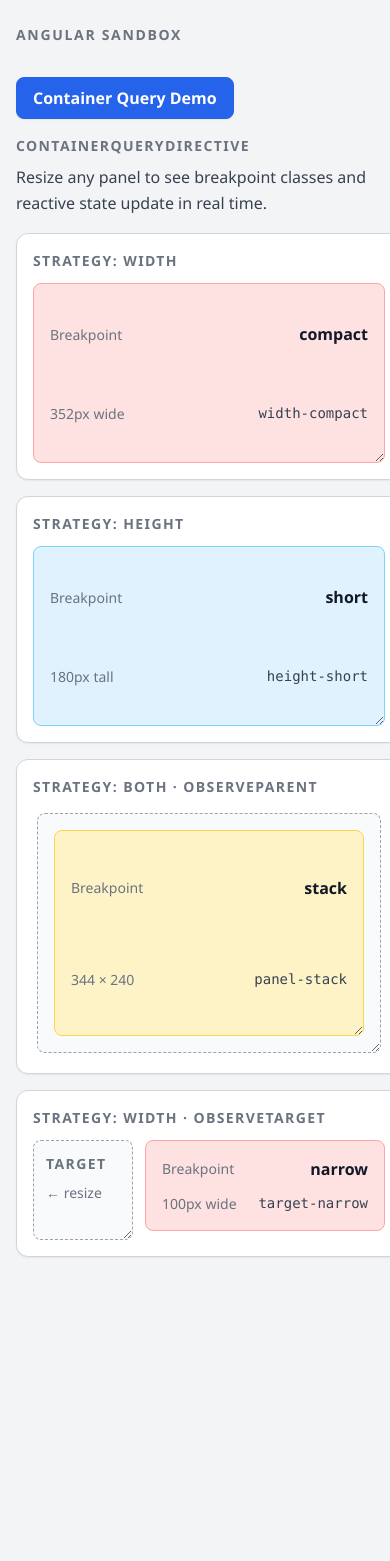
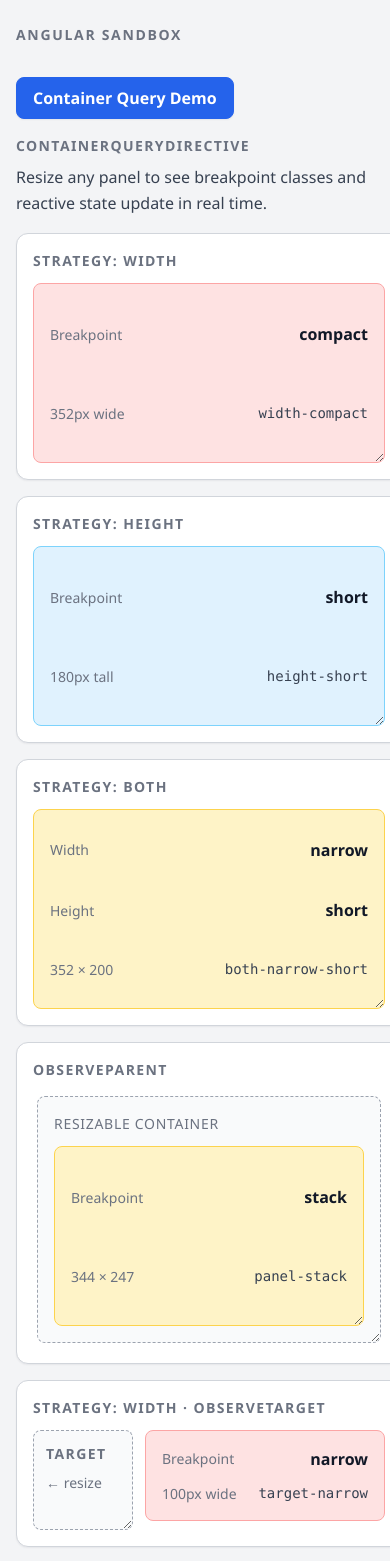
Before and after one commit to tdijkmans/angular-playground, an Angular app in the folder angular-sandbox/: page /container-query in a window 390 px wide. Shown: the top 1561 px of the page. Before the commit the page ends 1289 px from the top, so only its background shows below. Built offline with nearby package versions, Linux system fonts and the light colour scheme.

Commit message:
feat: enhance ContainerQueryDirective with new breakpoint strategies and demo updates

```diff
--- a/angular-sandbox/src/app/directives/container-query.directive.ts
+++ b/angular-sandbox/src/app/directives/container-query.directive.ts
@@ -15,10 +15,8 @@ export type CqStrategy = 'width' | 'height' | 'both';
 
 export interface CqBreakpoint {
   name: string;
-  minWidth?: number;
-  maxWidth?: number;
-  minHeight?: number;
-  maxHeight?: number;
+  width?: number;
+  height?: number;
 }
 
 export interface CqState {
@@ -35,7 +33,6 @@ export interface CqState {
 })
 export class ContainerQueryDirective implements AfterViewInit {
   readonly breakpoints = input.required<CqBreakpoint[]>({ alias: 'appCq' });
-  readonly defaultBreakpoint = input<string | null>(null);
   readonly observeParent = input(false);
   readonly observeTarget = input<HTMLElement | string | null>(null);
   readonly strategy = input<CqStrategy>('width');
@@ -112,10 +109,9 @@ export class ContainerQueryDirective implements AfterViewInit {
     const width = Math.round(rect.width);
     const height = Math.round(rect.height);
 
-    const match =
-      this.breakpoints().find((bp) => this.matches(bp, width, height)) ??
-      this.breakpoints().find((bp) => bp.name === this.defaultBreakpoint()) ??
-      null;
+   const match = [...this.breakpoints()]
+  .reverse()
+  .find(bp => this.matches(bp, width, height)) ?? null;
 
     const className = match ? `${this.classPrefix()}-${match.name}` : null;
 
@@ -132,22 +128,14 @@ export class ContainerQueryDirective implements AfterViewInit {
     this.subject.next(state);
   }
 
-  private matches(bp: CqBreakpoint, width: number, height: number) {
-    const widthOk =
-      (bp.minWidth === undefined || width >= bp.minWidth) &&
-      (bp.maxWidth === undefined || width <= bp.maxWidth);
-
-    const heightOk =
-      (bp.minHeight === undefined || height >= bp.minHeight) &&
-      (bp.maxHeight === undefined || height <= bp.maxHeight);
-
+ private matches(bp: CqBreakpoint, w: number, h: number) {
   const strategy = this.strategy();
 
   return strategy === 'width'
-      ? widthOk
+    ? w >= (bp.width ?? 0)
     : strategy === 'height'
-        ? heightOk
-        : widthOk && heightOk;
+    ? h >= (bp.height ?? 0)
+    : w >= (bp.width ?? 0) && h >= (bp.height ?? 0);
 }
 
   private applyClass(next: string | null) {
--- a/angular-sandbox/src/app/pages/container-query-demo.html
+++ b/angular-sandbox/src/app/pages/container-query-demo.html
@@ -11,7 +11,6 @@
       <div
         class="demo-box demo-box-width"
         [appCq]="widthBreakpoints"
-        defaultBreakpoint="comfortable"
         classPrefix="width"
         #widthCq="cq"
       >
@@ -32,7 +31,6 @@
       <div
         class="demo-box demo-box-height"
         [appCq]="heightBreakpoints"
-        defaultBreakpoint="short"
         strategy="height"
         classPrefix="height"
         #heightCq="cq"
@@ -48,15 +46,41 @@
       </div>
     </article>
 
+    <article class="example-card">
+      <p class="example-label">strategy: both</p>
+
+      <div
+        class="demo-box demo-box-both"
+        [appCq]="bothBreakpoints"
+        strategy="both"
+        classPrefix="both"
+        #bothCq="cq"
+      >
+        <div class="demo-heading">
+          <span>Width</span>
+          <strong>{{ bothCq.state().width >= 360 ? 'wide' : 'narrow' }}</strong>
+        </div>
+        <div class="demo-heading">
+          <span>Height</span>
+          <strong>{{ bothCq.state().height >= 240 ? 'tall' : 'short' }}</strong>
+        </div>
+        <div class="demo-metrics">
+          <span>{{ bothCq.state().width }} × {{ bothCq.state().height }}</span>
+          <code>{{ bothCq.state().className ?? '—' }}</code>
+        </div>
+      </div>
+    </article>
+
     <article class="example-card example-card-parent">
-      <p class="example-label">strategy: both · observeParent</p>
+      <p class="example-label">observeParent</p>
 
       <div class="parent-frame">
         <div class="parent-surface">
+          <p class="parent-surface-hint">resizable container</p>
+
           <div
             class="demo-box demo-box-parent"
             [appCq]="panelBreakpoints"
-            defaultBreakpoint="stack"
             strategy="both"
             classPrefix="panel"
             [observeParent]="true"
--- a/angular-sandbox/src/app/pages/container-query-demo.scss
+++ b/angular-sandbox/src/app/pages/container-query-demo.scss
@@ -120,8 +120,33 @@
     box-shadow: var(--shadow-sm);
 }
 
+.demo-box-both {
+    min-height: 200px;
+}
+
+.demo-box-both.both-narrow-short {
+    background: var(--color-warning-soft);
+    border-color: var(--color-warning-border);
+}
+
+.demo-box-both.both-wide-short {
+    background: var(--color-info-soft);
+    border-color: var(--color-info-border);
+}
+
+.demo-box-both.both-narrow-tall {
+    background: var(--color-violet-soft);
+    border-color: var(--color-violet-border);
+}
+
+.demo-box-both.both-wide-tall {
+    background: var(--color-success-soft);
+    border-color: var(--color-success-border);
+    box-shadow: var(--shadow-sm);
+}
+
 .example-card-parent {
-    align-items: stretch;
+    align-items: start;
 }
 
 .parent-frame {
@@ -129,17 +154,30 @@
 }
 
 .parent-surface {
-    display: grid;
-    align-items: stretch;
-    min-height: 240px;
+    display: flex;
+    flex-direction: column;
+    gap: var(--space-3);
+    min-width: 200px;
+    min-height: 160px;
+    max-width: 100%;
+    overflow: auto;
+    resize: both;
     padding: var(--space-4);
     border-radius: var(--radius-md);
     border: var(--border-width) dashed var(--color-border-strong);
     background: var(--color-surface-muted);
 }
 
+.parent-surface-hint {
+    margin: 0;
+    font-size: var(--font-size-100);
+    color: var(--color-text-subtle);
+    letter-spacing: 0.05em;
+    text-transform: uppercase;
+}
+
 .demo-box-parent {
-    min-height: 100%;
+    flex: 0 0 auto;
 }
 
 .demo-box-parent.panel-stack {
@@ -150,6 +188,12 @@
 .demo-box-parent.panel-balanced {
     background: var(--color-success-soft);
     border-color: var(--color-success-border);
+    box-shadow: var(--shadow-sm);
+}
+
+.demo-box-parent.spread {
+    background: var(--color-primary-soft);
+    border-color: var(--color-primary);
     box-shadow: var(--shadow-sm);
 }
 
--- a/angular-sandbox/src/app/pages/container-query-demo.ts
+++ b/angular-sandbox/src/app/pages/container-query-demo.ts
@@ -8,25 +8,34 @@ import {
 } from '../directives/container-query.directive';
 
 const WIDTH_BREAKPOINTS: CqBreakpoint[] = [
-  { name: 'compact', maxWidth: 359 },
-  { name: 'comfortable', minWidth: 360, maxWidth: 559 },
-  { name: 'expanded', minWidth: 560 },
+  { name: 'compact' },
+  { name: 'comfortable', width: 360 },
+  { name: 'expanded', width: 560 },
 ];
 
 const HEIGHT_BREAKPOINTS: CqBreakpoint[] = [
-  { name: 'short', maxHeight: 239 },
-  { name: 'tall', minHeight: 240 },
+  { name: 'short' },
+  { name: 'tall', height: 240 },
 ];
 
 const PANEL_BREAKPOINTS: CqBreakpoint[] = [
-  { name: 'stack', maxWidth: 419, maxHeight: 239 },
-  { name: 'balanced', minWidth: 420, minHeight: 240 },
+  { name: 'stack' },
+  { name: 'balanced', width: 420, height: 240 },
+  { name: 'spread', width: 560, height: 320 },
+
+];
+
+const BOTH_BREAKPOINTS: CqBreakpoint[] = [
+  { name: 'narrow-short' },
+  { name: 'wide-short', width: 360 },
+  { name: 'narrow-tall', height: 240 },
+  { name: 'wide-tall', width: 360, height: 240 },
 ];
 
 const TARGET_BREAKPOINTS: CqBreakpoint[] = [
-  { name: 'narrow', maxWidth: 299 },
-  { name: 'mid', minWidth: 300, maxWidth: 499 },
-  { name: 'wide', minWidth: 500 },
+  { name: 'narrow' },
+  { name: 'mid', width: 300 },
+  { name: 'wide', width: 500 },
 ];
 
 @Component({
@@ -37,6 +46,7 @@ const TARGET_BREAKPOINTS: CqBreakpoint[] = [
 })
 export class ContainerQueryDemoComponent {
   private widthCq = viewChild.required<ContainerQueryDirective>('widthCq');
+  private bothCq = viewChild.required<ContainerQueryDirective>('bothCq');
   private panelCq = viewChild.required<ContainerQueryDirective>('panelCq');
 
   private destroyRef = inject(DestroyRef);
@@ -44,6 +54,7 @@ export class ContainerQueryDemoComponent {
   protected readonly widthBreakpoints = WIDTH_BREAKPOINTS;
   protected readonly heightBreakpoints = HEIGHT_BREAKPOINTS;
   protected readonly panelBreakpoints = PANEL_BREAKPOINTS;
+  protected readonly bothBreakpoints = BOTH_BREAKPOINTS;
   protected readonly targetBreakpoints = TARGET_BREAKPOINTS;
 
   constructor() {
@@ -52,6 +63,10 @@ export class ContainerQueryDemoComponent {
         .pipe(distinctUntilKeyChanged('breakpoint'), takeUntilDestroyed(this.destroyRef))
         .subscribe(s => console.log(`[width] breakpoint=${s.breakpoint} width=${s.width}px`));
 
+      this.bothCq().state$
+        .pipe(distinctUntilKeyChanged('breakpoint'), takeUntilDestroyed(this.destroyRef))
+        .subscribe(s => console.log(`[both] breakpoint=${s.breakpoint} ${s.width}x${s.height}`));
+
       this.panelCq().state$
         .pipe(distinctUntilKeyChanged('breakpoint'), takeUntilDestroyed(this.destroyRef))
         .subscribe(s => console.log(`[panel] breakpoint=${s.breakpoint} ${s.width}x${s.height}`));
```
Lines whose indentation alone changed are shown as unchanged.
